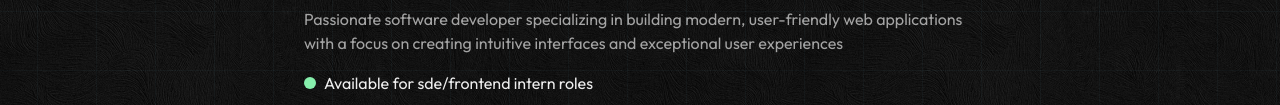
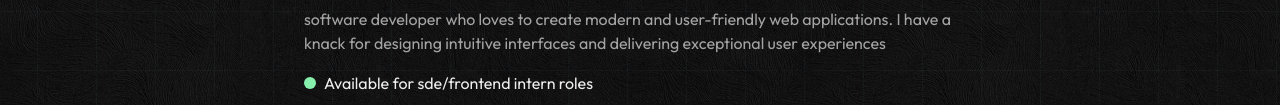
Before and after one commit to arifimran5/personal-website-astro, an Astro site: page / in a window 1280 px wide. Shown: the part 193-298 px from the top of the page. Built offline with nearby package versions, Linux system fonts and the light colour scheme; Astro itself is replaced by a stand-in of ours; a web font is replaced by a local one.

Commit message:
change subtitle

```diff
--- a/src/pages/index.astro
+++ b/src/pages/index.astro
@@ -18,9 +18,9 @@ const featured_posts = getFeaturedPosts(posts)
       >aarif-imran ( not aerif-imren :')</span
     >
     <p class='mt-2 text-text_secondary font-round'>
-      Passionate software developer specializing in building modern,
-      user-friendly web applications with a focus on creating intuitive
-      interfaces and exceptional user experiences
+      software developer who loves to create modern and user-friendly web
+      applications. I have a knack for designing intuitive interfaces and
+      delivering exceptional user experiences
     </p>
   </section>
 
```
